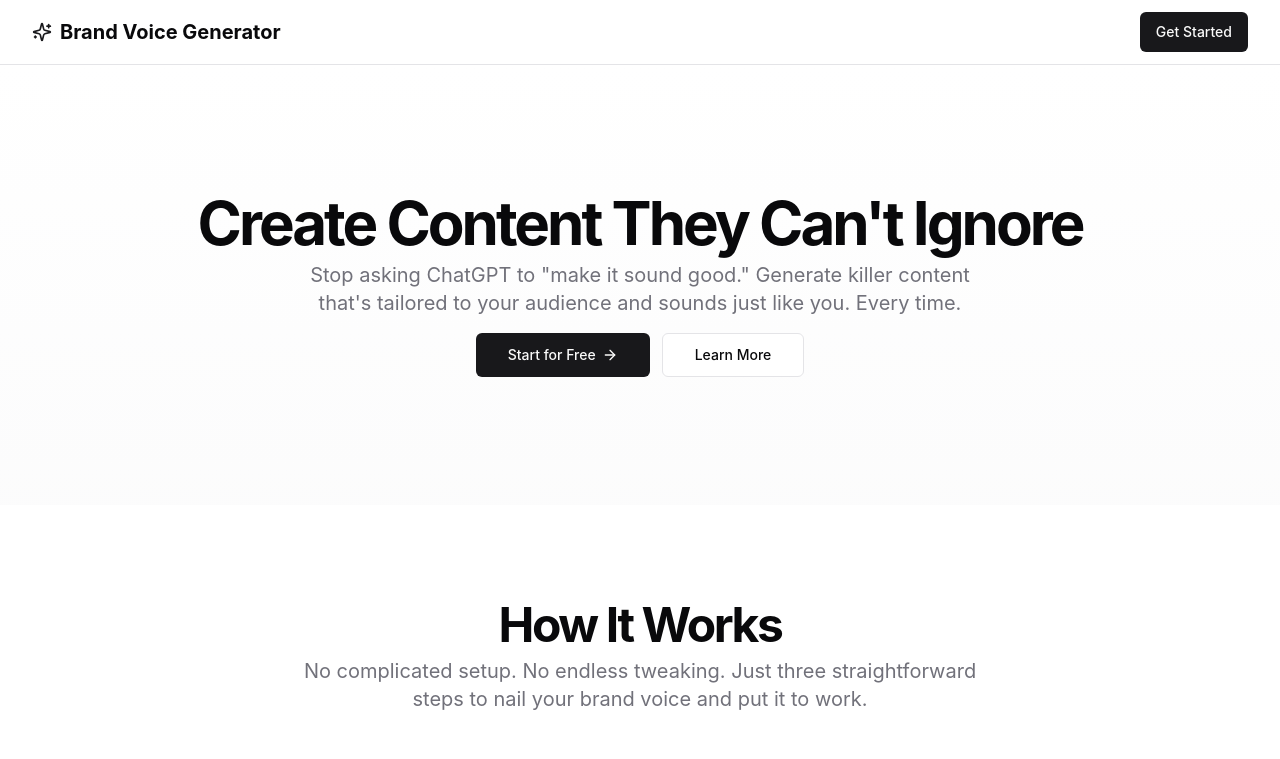
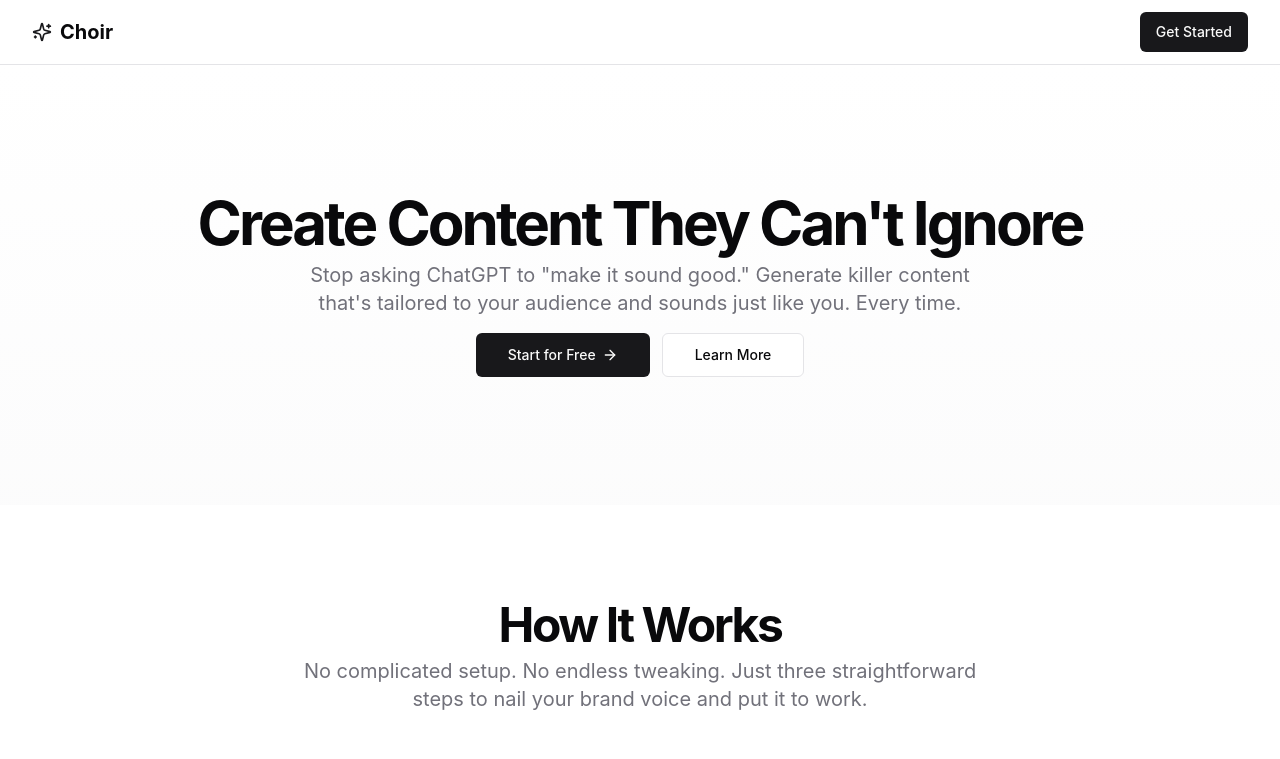
Before and after one commit to gichigi/brand-voice-generator, a Next.js app: page / in a window 1280 px wide. Shown: the top 759 px of the page. Built offline with nearby package versions, Linux system fonts and the light colour scheme.

Commit message:
v0.2: update app name to Choir and harmonize metadata

```diff
--- a/app/dashboard/layout.tsx
+++ b/app/dashboard/layout.tsx
@@ -50,7 +50,7 @@ export default function DashboardLayout({
           <div className="flex items-center gap-2 font-bold text-lg sm:text-xl">
             <Link href="/" className="flex items-center gap-2">
               <Sparkles className="h-5 w-5 text-primary" />
-              <span className="truncate">Brand Voice Generator</span>
+              <span className="truncate">Choir</span>
             </Link>
           </div>
 
--- a/app/layout.tsx
+++ b/app/layout.tsx
@@ -3,8 +3,8 @@ import './globals.css'
 import './brand-voice-highlights.css'
 
 export const metadata: Metadata = {
-  title: 'v0 App',
-  description: 'Created with v0',
+  title: 'Choir - Harmonize Your Brand Voice with AI',
+  description: 'Bring harmony to your content creation. Choir helps you find and maintain your perfect brand voice across all channels.',
   generator: 'v0.dev',
 }
 
--- a/app/onboarding/brand-voice/page.tsx
+++ b/app/onboarding/brand-voice/page.tsx
@@ -197,7 +197,7 @@ export default function BrandVoice() {
           <div className="flex items-center gap-2 font-bold text-xl">
             <Link href="/" className="flex items-center gap-2">
               <Sparkles className="h-5 w-5 text-primary" />
-              <span>Brand Voice Generator</span>
+              <span>Choir</span>
             </Link>
           </div>
           <Button variant="outline" size="sm" onClick={handleRegenerateEntireBrandVoice} disabled={regenerating}>
--- a/app/onboarding/review/page.tsx
+++ b/app/onboarding/review/page.tsx
@@ -153,7 +153,7 @@ export default function Review() {
           <div className="flex items-center gap-2 font-bold text-xl">
             <Link href="/" className="flex items-center gap-2">
               <Sparkles className="h-5 w-5 text-primary" />
-              <span>Brand Voice Generator</span>
+              <span>Choir</span>
             </Link>
           </div>
         </div>
--- a/app/page.tsx
+++ b/app/page.tsx
@@ -23,7 +23,7 @@ export default function Home() {
         <div className="container flex h-16 items-center justify-between">
           <div className="flex items-center gap-2 font-bold text-xl">
             <Sparkles className="h-5 w-5 text-primary" />
-            <span>Brand Voice Generator</span>
+            <span>Choir</span>
           </div>
           <div className="flex items-center gap-4">
             {isLoading ? (
@@ -383,9 +383,9 @@ export default function Home() {
         <div className="container flex flex-col gap-4 md:flex-row md:items-center md:justify-between">
           <div className="flex items-center gap-2 font-semibold">
             <Sparkles className="h-5 w-5 text-primary" />
-            <span>Brand Voice Generator</span>
+            <span>Choir</span>
           </div>
-          <p className="text-sm text-muted-foreground">© 2025 Brand Voice Generator. All rights reserved.</p>
+          <p className="text-sm text-muted-foreground">© 2025 Choir. All rights reserved.</p>
         </div>
       </footer>
     </div>
--- a/components/header.tsx
+++ b/components/header.tsx
@@ -7,7 +7,7 @@ export function Header() {
       <div className="max-w-7xl mx-auto flex justify-between items-center">
         <Link href="/" className="flex items-center gap-2 font-bold text-xl">
           <Sparkles className="h-5 w-5 text-primary" />
-          <span>Brand Voice Generator</span>
+          <span>Choir</span>
         </Link>
       </div>
     </header>
--- a/components/site-header.tsx
+++ b/components/site-header.tsx
@@ -23,7 +23,7 @@ export function SiteHeader() {
         <div className="flex items-center gap-2 font-bold text-xl">
           <Link href="/" className="flex items-center gap-2">
             <Sparkles className="h-5 w-5 text-primary" />
-            <span>Brand Voice Generator</span>
+            <span>Choir</span>
           </Link>
         </div>
         <div className="flex items-center gap-4">
```
